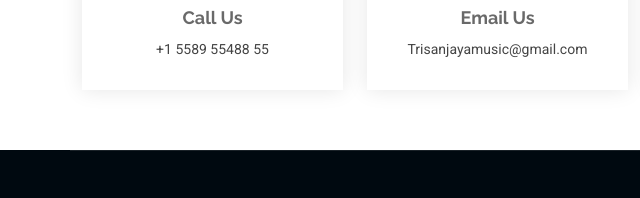
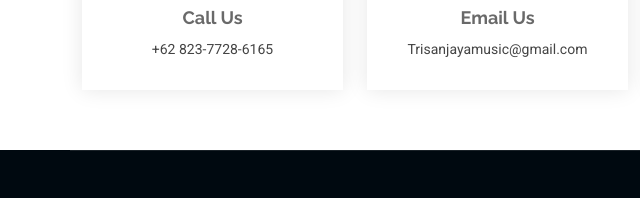
Before and after one commit to tulusbayuprasetio/TRI-SANJAYA-MUSIC.io, a plain HTML site: page index.html in a window 1280 px wide. Shown: the part 5333-5531 px from the top of the page, 0-640 px from the left. Drawn offline with Linux system fonts and the light colour scheme.

Commit message:
Update index.html

```diff
--- a/index.html
+++ b/index.html
@@ -636,7 +636,7 @@ Dukungan 24/7: Siap melayani kapan saja untuk memastikan acara Anda berjalan lan
                 <div class="info-item d-flex flex-column justify-content-center align-items-center" data-aos="fade-up" data-aos-delay="300">
                   <i class="bi bi-telephone"></i>
                   <h3>Call Us</h3>
-                  <p>+1 5589 55488 55</p>
+                  <p>+62 823-7728-6165</p>
                 </div>
               </div><!-- End Info Item -->
 
```
